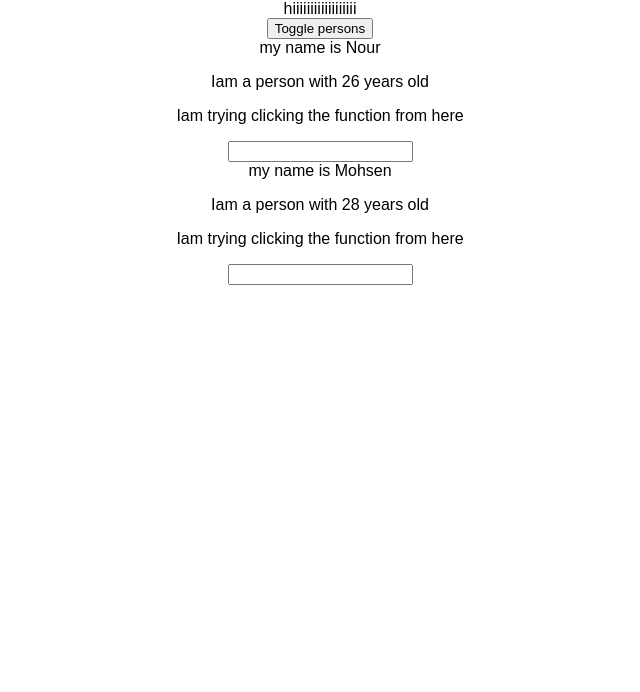
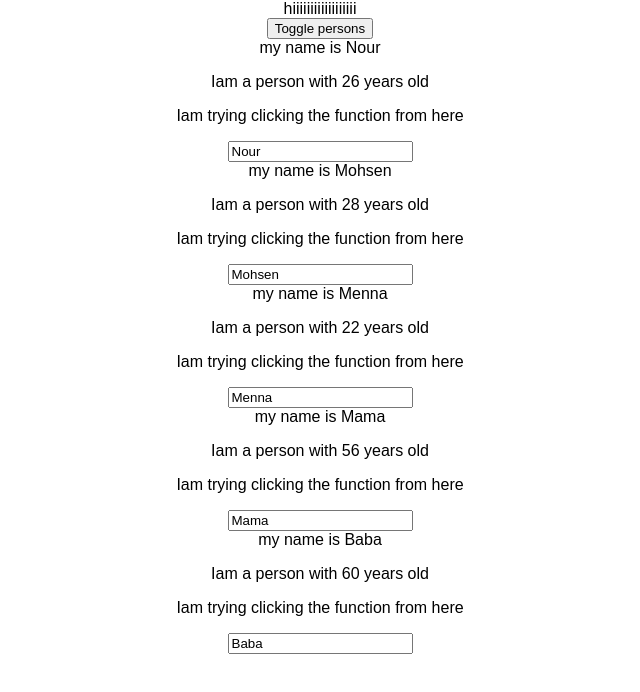
Before and after one commit to NourAlllah/ReactJs, a React (Create React App) app: page / in a window 1280 px wide. Both pictures are taken after a click on the button "Toggle persons". Shown: the top 692 px of the page, without its empty margins (320-960 px from the left). Built offline with nearby package versions, Linux system fonts and the light colour scheme.

Commit message:
lists and keys

```diff
--- a/src/App.js
+++ b/src/App.js
@@ -35,8 +35,11 @@ class App extends Component {
 
   state ={
     persons:[
-      {name:'Nour', age:'26'},
-      {name:'Mohsen', age:'28'},
+      {id: 'N-26',name:'Nour', age:'26'},
+      {id: 'M-28',name:'Mohsen', age:'28'},
+      {id: 'M-22',name:'Menna', age:'22'},
+      {id: 'M-56',name:'Mama', age:'56'},
+      {id: 'B-60',name:'Baba', age:'60'}
     ],
     showPersons : false
   }
@@ -84,7 +87,10 @@ class App extends Component {
         <div>
           {
             this.state.persons.map( (person,index) => {
-              return  <Person key={person.id} name={person.name} age={person.age} click={ () => this.DeletePerosn(index)}  />
+              return  <Person key={person.id}
+              name={person.name}
+              age={person.age}
+              click={ () => this.DeletePerosn(index)}  />
 
             })
           }
@@ -105,7 +111,6 @@ class App extends Component {
        {/* <button onClick={ () => this.SwitchNamesHandler('Heheheheeheh')}>switch names</button> */}
        <button onClick={ this.TogglePeronsDivs }>Toggle persons</button>
        {persons}
-
       </div>
     );
   }
--- a/src/Person/person.js
+++ b/src/Person/person.js
@@ -7,7 +7,7 @@ const person = (props) => {
             <p>Iam a person with { props.age } years old  </p>
             <p> {props.children} </p>
             <p onClick={props.click}> Iam trying clicking the function from here </p>
-            <input type="text" onChange={props.changed} />
+            <input type="text" onChange={props.changed} value={props.name} />
         </div>
     )
 };
```
